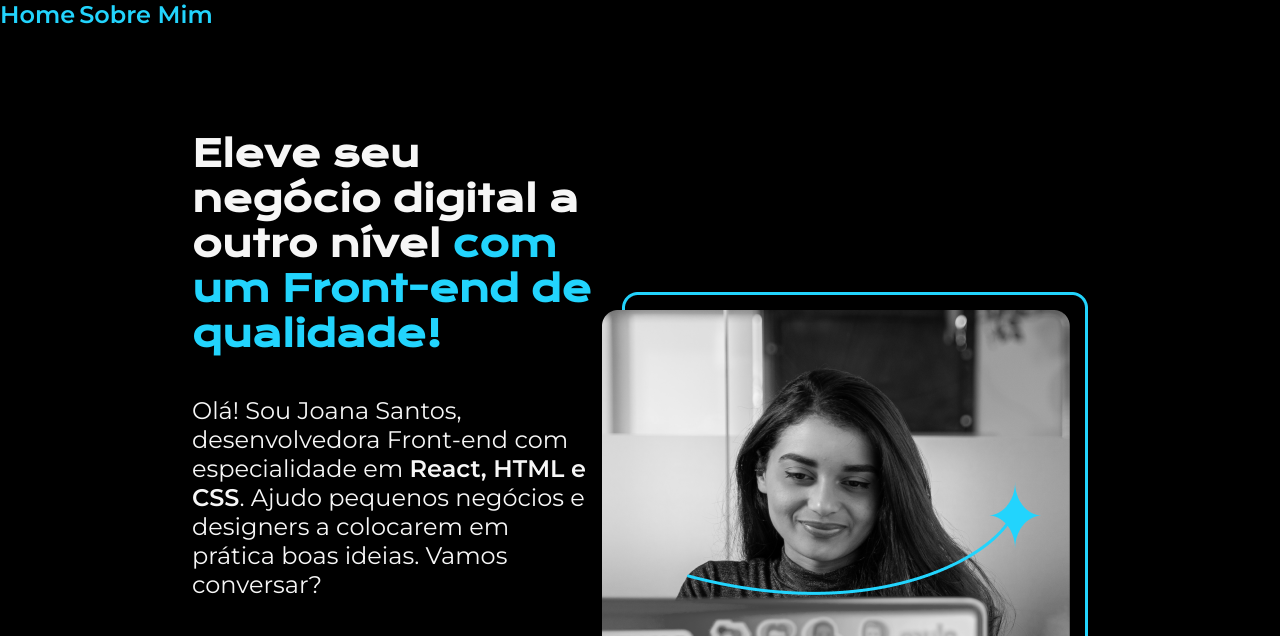
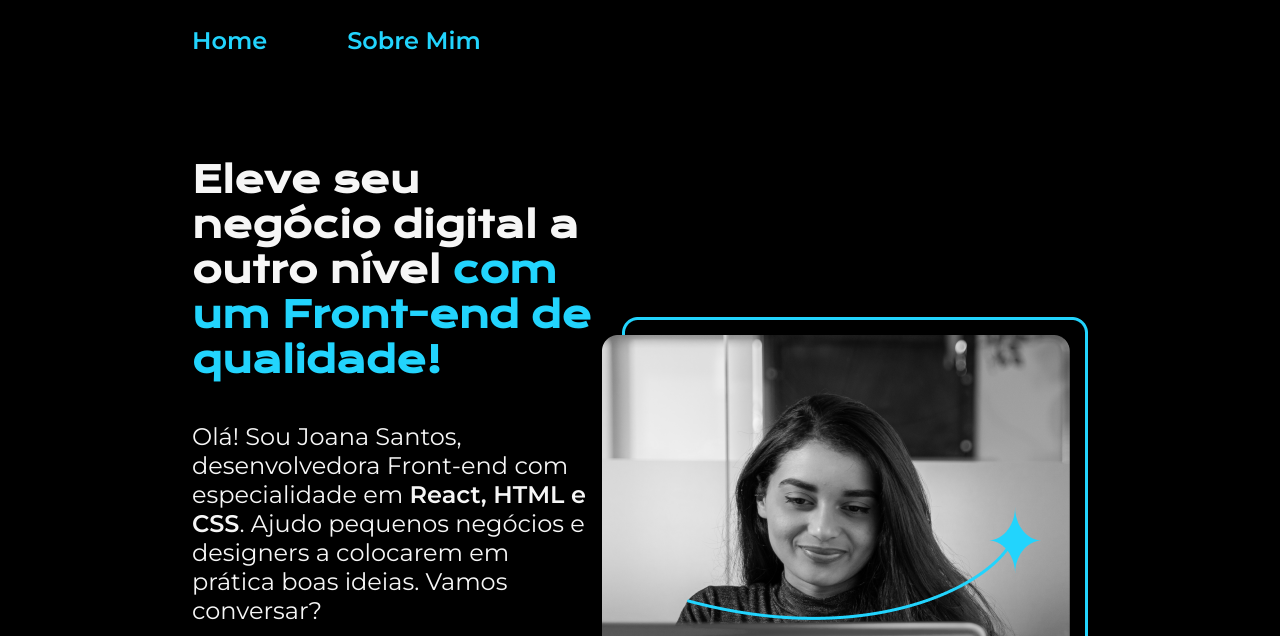
Before and after one commit to Chygnus/webBasico, a plain HTML site: page index.html in a window 1280 px wide. Shown: the top 636 px of the page. Drawn offline with nearby package versions, Linux system fonts and the light colour scheme.

Commit message:
ajustes_1

```diff
--- a/css/styles.css
+++ b/css/styles.css
@@ -8,6 +8,16 @@ body {
   box-sizing: border-box;
   background-color: black;
   color: #f6f6f6;
+}
+
+.cabecalho {
+   padding : 2% 0% 0% 15%;
+}
+
+.cabecalho__menu {
+   display: flex;
+   gap : 80px;
+
 }
 
 .cabecalho__menu__link {
```
